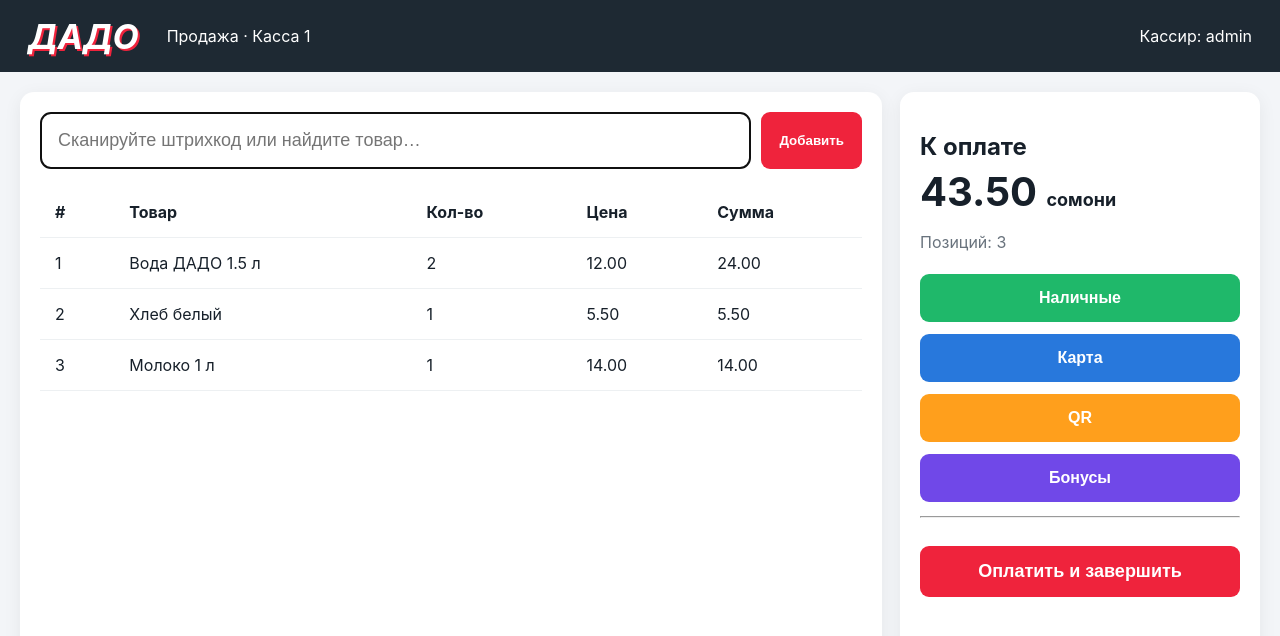
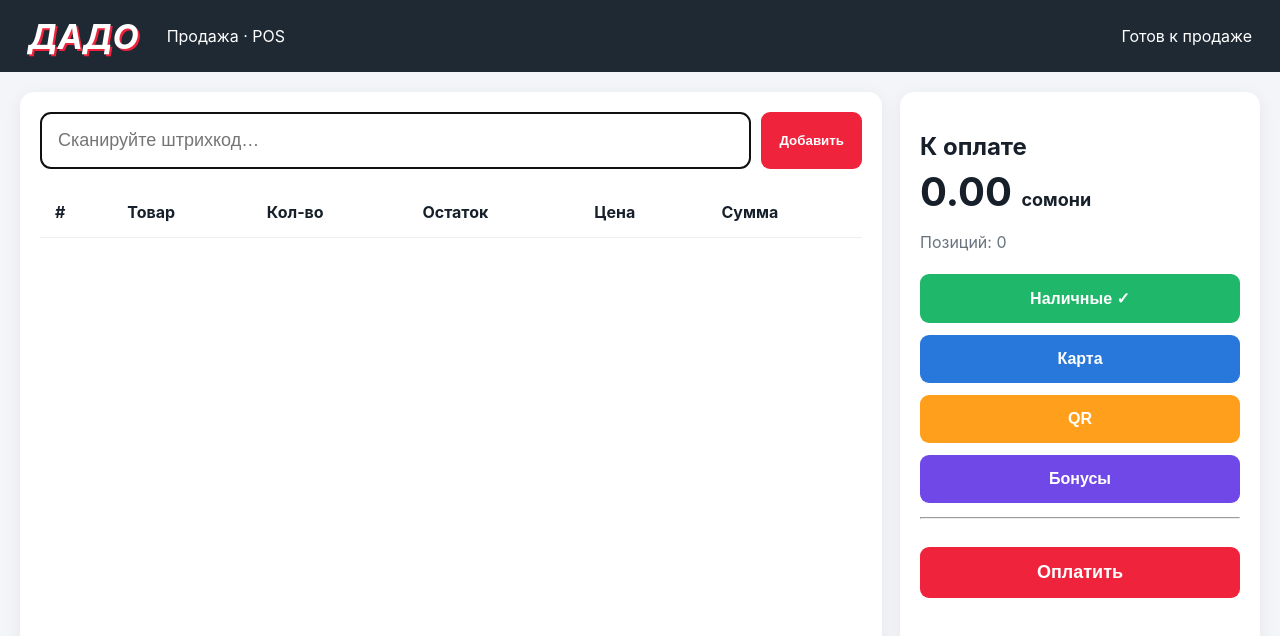
Before and after one commit to dadojonako-dot/Dado-retail, a React (Vite) app in the folder src/DadoRetail.Pos/: page / in a window 1280 px wide. Shown: the top 636 px of the page. Built offline with nearby package versions, Linux system fonts and the light colour scheme; no server answers.

Commit message:
Replace demo POS with live API workflow

```diff
--- a/src/DadoRetail.Pos/src/main.tsx
+++ b/src/DadoRetail.Pos/src/main.tsx
@@ -1,3 +1,9 @@
-import React,{useState} from 'react';import{createRoot}from'react-dom/client';import'./pos.css';
-type Item={id:number;name:string;qty:number;price:number};
-function App(){const[barcode,setBarcode]=useState('');const[items,setItems]=useState<Item[]>([{id:1,name:'Вода ДАДО 1.5 л',qty:2,price:12},{id:2,name:'Хлеб белый',qty:1,price:5.5},{id:3,name:'Молоко 1 л',qty:1,price:14}]);const total=items.reduce((s,x)=>s+x.qty*x.price,0);const scan=()=>{if(!barcode)return;setItems(v=>[...v,{id:Date.now(),name:`Товар ${barcode}`,qty:1,price:0}]);setBarcode('')};return <main><header><b>ДАДО</b><span>Продажа · Касса 1</span><aside>Кассир: admin</aside></header><section className="layout"><div className="sale"><div className="scan"><input autoFocus value={barcode} onChange={e=>setBarcode(e.target.value)} onKeyDown={e=>e.key==='Enter'&&scan()} placeholder="Сканируйте штрихкод или найдите товар…"/><button onClick={scan}>Добавить</button></div><table><thead><tr><th>#</th><th>Товар</th><th>Кол-во</th><th>Цена</th><th>Сумма</th></tr></thead><tbody>{items.map((x,i)=><tr key={x.id}><td>{i+1}</td><td>{x.name}</td><td>{x.qty}</td><td>{x.price.toFixed(2)}</td><td>{(x.qty*x.price).toFixed(2)}</td></tr>)}</tbody></table></div><aside className="pay"><h2>К оплате</h2><strong>{total.toFixed(2)} <small>сомони</small></strong><p>Позиций: {items.length}</p><button className="cash">Наличные</button><button className="card">Карта</button><button className="qr">QR</button><button className="bonus">Бонусы</button><hr/><button className="finish">Оплатить и завершить</button></aside></section></main>}createRoot(document.getElementById('root')!).render(<App/>);
+import React,{useState}from'react';import{createRoot}from'react-dom/client';import{api,PaymentMethod}from'./api';import'./pos.css';
+type Item={id:string;barcode:string;name:string;qty:number;price:number;stock:number};
+const STORE=import.meta.env.VITE_STORE_ID??'';const WAREHOUSE=import.meta.env.VITE_WAREHOUSE_ID??'';const REGISTER=import.meta.env.VITE_CASH_REGISTER_ID??'';
+function App(){const[barcode,setBarcode]=useState('');const[items,setItems]=useState<Item[]>([]);const[saleId,setSaleId]=useState<string>();const[method,setMethod]=useState<PaymentMethod>(0);const[msg,setMsg]=useState('Готов к продаже');const[busy,setBusy]=useState(false);const total=items.reduce((s,x)=>s+x.qty*x.price,0);
+async function ensureSale(){if(saleId)return saleId;if(!STORE||!REGISTER)throw new Error('Не настроены магазин/касса');const s=await api.createSale(STORE,REGISTER);setSaleId(s.id);return s.id}
+async function scan(){if(!barcode||busy)return;setBusy(true);try{const s=await ensureSale();const found=await api.lookup(barcode,WAREHOUSE);if(found.stock<=0)throw new Error('Товара нет в наличии');const price=Number(prompt(`Цена: ${found.product.name}`,'0')||0);await api.addBarcode(s,barcode,1,price);setItems(v=>{const old=v.find(x=>x.id===found.product.id);return old?v.map(x=>x.id===old.id?{...x,qty:x.qty+1}:x):[...v,{id:found.product.id,barcode,name:found.product.name,qty:1,price,stock:found.stock}]});setBarcode('');setMsg(`${found.product.name} добавлен`)}catch(e:any){setMsg(e.message)}finally{setBusy(false)}}
+async function pay(){if(!saleId||total<=0||busy)return;setBusy(true);try{const p=await api.createPayment(saleId,method,total);if(method!==0){const started=await api.startPayment(p.id);if(started.qrPayload)setMsg('QR создан. Ожидание оплаты клиентом…');else setMsg('Ожидание подтверждения банка…')}else setMsg('Платеж наличными создан. Требуется серверное подтверждение.');}catch(e:any){setMsg(e.message)}finally{setBusy(false)}}
+return <main><header><b>ДАДО</b><span>Продажа · POS</span><aside>{msg}</aside></header><section className="layout"><div className="sale"><div className="scan"><input autoFocus value={barcode} onChange={e=>setBarcode(e.target.value)} onKeyDown={e=>e.key==='Enter'&&scan()} placeholder="Сканируйте штрихкод…"/><button disabled={busy} onClick={scan}>Добавить</button></div><table><thead><tr><th>#</th><th>Товар</th><th>Кол-во</th><th>Остаток</th><th>Цена</th><th>Сумма</th></tr></thead><tbody>{items.map((x,i)=><tr key={x.id}><td>{i+1}</td><td>{x.name}</td><td>{x.qty}</td><td>{x.stock}</td><td>{x.price.toFixed(2)}</td><td>{(x.qty*x.price).toFixed(2)}</td></tr>)}</tbody></table></div><aside className="pay"><h2>К оплате</h2><strong>{total.toFixed(2)} <small>сомони</small></strong><p>Позиций: {items.length}</p><button className="cash" onClick={()=>setMethod(0)}>Наличные {method===0?'✓':''}</button><button className="card" onClick={()=>setMethod(1)}>Карта {method===1?'✓':''}</button><button className="qr" onClick={()=>setMethod(2)}>QR {method===2?'✓':''}</button><button className="bonus" onClick={()=>setMethod(3)}>Бонусы {method===3?'✓':''}</button><hr/><button disabled={busy||!items.length} className="finish" onClick={pay}>Оплатить</button></aside></section></main>}
+createRoot(document.getElementById('root')!).render(<App/>);
```
